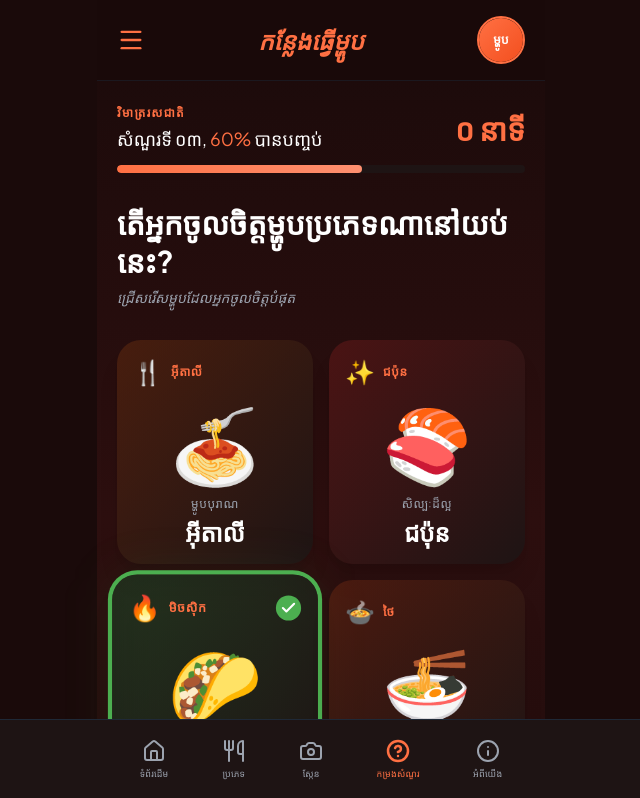
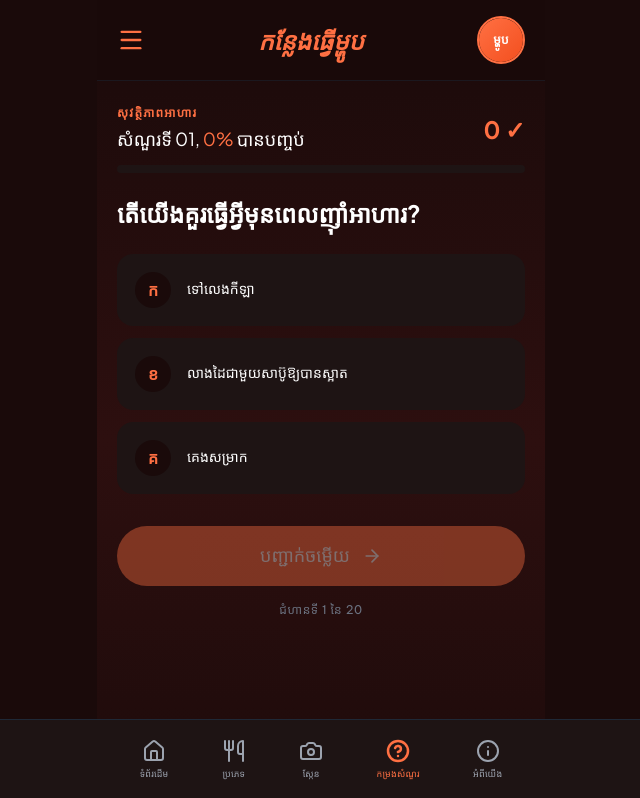
Before and after one commit to kanikachantha87-boop/sek, a Next.js app: page /quiz in a window 1280 px wide. Shown: the top 798 px of the page, without its empty margins (319-959 px from the left). Built offline with nearby package versions, Linux system fonts and the light colour scheme.

Commit message:
feat: add 20 food safety quiz questions

```diff
--- a/app/quiz/page.tsx
+++ b/app/quiz/page.tsx
@@ -2,65 +2,214 @@
 
 import { useState } from 'react'
 import Header from '@/components/Header'
-import { ArrowRight, Check } from 'lucide-react'
+import { ArrowRight, Check, X } from 'lucide-react'
 
-const cuisines = [
+const questions = [
   {
-    id: 'italian',
-    name: 'អ៊ីតាលី',
-    tag: 'អ៊ីតាលី',
-    subtitle: 'ម្ហូបបុរាណ',
-    image: '🍝',
-    gradient: 'from-amber-900/40 to-dark-card',
+    id: 1,
+    question: 'តើយើងគួរធ្វើអ្វីមុនពេលញ៉ាំអាហារ?',
+    options: ['ទៅលេងកីឡា', 'លាងដៃជាមួយសាប៊ូឱ្យបានស្អាត', 'គេងសម្រាក'],
+    answer: 1,
   },
   {
-    id: 'japanese',
-    name: 'ជប៉ុន',
-    tag: 'ជប៉ុន',
-    subtitle: 'សិល្បៈដ៏ល្អ',
-    image: '🍣',
-    gradient: 'from-red-900/40 to-dark-card',
+    id: 2,
+    question: 'ប្រសិនបើប្អូនឃើញផ្លែឈើដែលមិនទាន់បានលាង តើប្អូនគួរញ៉ាំដែរឬទេ?',
+    options: ['ញ៉ាំបានភ្លាមៗ', 'ជូតជាមួយអាវ រួចញ៉ាំ', 'មិនគួរញ៉ាំទេ ត្រូវលាងជម្រះជាមួយទឹកស្អាតជាមុនសិន'],
+    answer: 2,
   },
   {
-    id: 'mexican',
-    name: 'មិចស៊ិក',
-    tag: 'មិចស៊ិក',
-    subtitle: 'ហឹរ និងក្លាំង',
-    image: '🌮',
-    gradient: 'from-green-900/40 to-dark-card',
+    id: 3,
+    question: 'តើភេសជ្ជៈប្រភេទណាដែលល្អបំផុតសម្រាប់សុខភាពកុមារ?',
+    options: ['ទឹកក្រូចកំប៉ុងដែលមានជាតិស្ករច្រើន', 'ទឹកស្អាត ឬទឹកឆ្អិន', 'ភេសជ្ជៈប៉ូវកម្លាំង'],
+    answer: 1,
   },
   {
-    id: 'thai',
-    name: 'ថៃ',
-    tag: 'ថៃ',
-    subtitle: 'ស្មើភាពប្លែក',
-    image: '🍜',
-    gradient: 'from-orange-900/40 to-dark-card',
+    id: 4,
+    question: 'ប្រសិនបើនំបុ័ងមានដុះផ្សិតពណ៌ខៀវ ឬខ្មៅ តើប្អូនគួរធ្វើដូចម្តេច?',
+    options: ['កាត់កន្លែងមានផ្សិតចេញ រួចញ៉ាំ', 'យកទៅលាងទឹក រួចញ៉ាំ', 'បោះវាចោល ព្រោះវាមានមេរោគ និងគ្រោះថ្នាក់'],
+    answer: 2,
+  },
+  {
+    id: 5,
+    question: 'តើយើងគួរទុកអាហារឆ្អិននៅកន្លែងណាដើម្បីកុំឱ្យឆាប់ខូច?',
+    options: ['ទុកចោលលើតុដែលមានរុយរោម', 'គ្របឱ្យជិត ឬដាក់ក្នុងទូទឹកកក', 'ដាក់ហាលថ្ងៃ'],
+    answer: 1,
+  },
+  {
+    id: 6,
+    question: 'តើអាហារប្រភេទណាដែលជួយឱ្យរាងកាយលូតលាស់ និងរឹងមាំ?',
+    options: ['បន្លែ ត្រី សាច់ និងស៊ុត', 'ស្ករគ្រាប់ និងស្ករសូកូឡា', 'នំកញ្ចប់ដែលមានជាតិប្រៃខ្លាំង'],
+    answer: 0,
+  },
+  {
+    id: 7,
+    question: 'ប្រសិនបើប្អូនទិញនំកំប៉ុង តើប្អូនត្រូវពិនិត្យមើលអ្វីមុនគេ?',
+    options: ['ពណ៌របស់កំប៉ុង', 'កាលបរិច្ឆេទឈប់ប្រើ (Expiry Date)', 'រូបភាពនៅលើសំបក'],
+    answer: 1,
+  },
+  {
+    id: 8,
+    question: 'តើការញ៉ាំអាហារដែលមានរុយរោមអាចបណ្តាលឱ្យមានបញ្ហាអ្វី?',
+    options: ['ធ្វើឱ្យរឹងមាំ', 'ឈឺពោះ និងរាគរូស', 'ជួយឱ្យគេងលក់ស្រួល'],
+    answer: 1,
+  },
+  {
+    id: 9,
+    question: 'ហេតុអ្វីបានជាយើងមិនគួរញ៉ាំនំកញ្ចប់ ឬអាហារប្រៃខ្លាំងពេក?',
+    options: ['ព្រោះវាធ្វើឱ្យខូចតម្រងនោម និងសុខភាព', 'ព្រោះវាមានតម្លៃថោក', 'ព្រោះវាមានពណ៌ស្អាត'],
+    answer: 0,
+  },
+  {
+    id: 10,
+    question: 'តើប្អូនគួរញ៉ាំអាហារពេលព្រឹកដែរឬទេ?',
+    options: ['មិនបាច់ទេ ញ៉ាំតែពេលថ្ងៃត្រង់បានហើយ', 'គួរញ៉ាំ ព្រោះវាផ្តល់ថាមពលសម្រាប់ការសិក្សា និងលេង', 'ញ៉ាំតែពេលឃ្លានខ្លាំង'],
+    answer: 1,
+  },
+  {
+    id: 11,
+    question: 'តើប្អូនគួរប្រើស្លាបព្រារួមគ្នាជាមួយអ្នកដទៃដែរឬទេ?',
+    options: ['ប្រើបាន មិនអីទេ', 'មិនគួរទេ ដើម្បីការពារការឆ្លងមេរោគ', 'ប្រើបាន បើជាមិត្តភក្តិជិតស្និទ្ធ'],
+    answer: 1,
+  },
+  {
+    id: 12,
+    question: 'នៅពេលប្អូនញ៉ាំស្ករគ្រាប់ច្រើនពេក តើមានផលប៉ះពាល់អ្វីដល់ធ្មេញ?',
+    options: ['ធ្វើឱ្យធ្មេញស្អាត', 'ធ្វើឱ្យធ្មេញរឹងមាំ', 'ធ្វើឱ្យធ្មេញពុក និងឈឺធ្មេញ'],
+    answer: 2,
+  },
+  {
+    id: 13,
+    question: 'តើបន្លែពណ៌បៃតងផ្តល់អត្ថប្រយោជន៍អ្វីខ្លះ?',
+    options: ['ផ្តល់វីតាមីន និងជួយដល់ការរំលាយអាហារ', 'ធ្វើឱ្យងងុយគេង', 'មិនមានប្រយោជន៍អ្វីទេ'],
+    answer: 0,
+  },
+  {
+    id: 14,
+    question: 'ប្រសិនបើអាហារធុំក្លិនផ្អូម ឬប្លែក តើប្អូនគួរញ៉ាំដែរឬទេ?',
+    options: ['ញ៉ាំបន្តិចបន្តួចមិនអីទេ', 'មិនត្រូវញ៉ាំដាច់ខាត', 'យកទៅកំដៅ រួចញ៉ាំ'],
+    answer: 1,
+  },
+  {
+    id: 15,
+    question: 'តើការញ៉ាំចំណីអាហារនៅតាមចិញ្ចើមថ្នល់ដែលមានដីហុយខ្លាំង ល្អដែរឬទេ?',
+    options: ['ល្អ ព្រោះវាមានរសជាតិឆ្ងាញ់', 'មិនល្អទេ ព្រោះវាមានមេរោគ និងដីកខ្វក់', 'ល្អ ព្រោះវាមានតម្លៃថោក'],
+    answer: 1,
+  },
+  {
+    id: 16,
+    question: 'មុននឹងញ៉ាំបន្លែស្រស់ តើយើងគួរធ្វើដូចម្តេច?',
+    options: ['ដាក់ហាលថ្ងៃឱ្យស្រពោន', 'លាងសម្អាតជាមួយទឹកស្អាតច្រើនដង', 'ញ៉ាំភ្លាមៗដើម្បីបានវីតាមីន'],
+    answer: 1,
+  },
+  {
+    id: 17,
+    question: 'តើអាហារដែលមានពណ៌ឆើតឆាយពេក (ដាក់ល័ក្ខ) ល្អសម្រាប់កុមារដែរឬទេ?',
+    options: ['ល្អ ព្រោះវាស្អាត', 'មិនល្អទេ ព្រោះវាអាចមានសារធាតុគីមីគ្រោះថ្នាក់', 'ញ៉ាំកាន់តែច្រើន កាន់តែល្អ'],
+    answer: 1,
+  },
+  {
+    id: 18,
+    question: 'ហេតុអ្វីយើងត្រូវញ៉ាំអាហារឆ្អិនល្អ?',
+    options: ['ដើម្បីឱ្យមានរសជាតិផ្អែម', 'ដើម្បីសម្លាប់មេរោគ និងព្រូន ដែលមានក្នុងសាច់ឆៅ', 'ដើម្បីឱ្យអាហារមានពណ៌ស្អាត'],
+    answer: 1,
+  },
+  {
+    id: 19,
+    question: 'បើប្អូនជ្រុះនំទៅលើដី តើប្អូនគួររើសមកញ៉ាំវិញដែរឬទេ?',
+    options: ['រើសមកផ្លុំ រួចញ៉ាំបន្ត', 'មិនគួរបរិភោគទេ ព្រោះវាប្រឡាក់មេរោគនៅលើដី', 'យកទៅលាងទឹក រួចញ៉ាំ'],
+    answer: 1,
+  },
+  {
+    id: 20,
+    question: 'តើការញ៉ាំផ្លែឈើស្រស់ជារៀងរាល់ថ្ងៃល្អដែរឬទេ?',
+    options: ['ល្អណាស់ ព្រោះវាផ្តល់វីតាមីន និងជួយឱ្យស្បែកស្អាត', 'មិនល្អទេ នាំឱ្យឆ្អែតពេក', 'ញ៉ាំតែពេលមានកម្មវិធីជប់លៀងបានហើយ'],
+    answer: 0,
   },
 ]
 
+const optionLabels = ['ក', 'ខ', 'គ']
+
 export default function QuizPage() {
-  const [selected, setSelected] = useState<string>('mexican')
-  const progress = 60
+  const [current, setCurrent] = useState(0)
+  const [selected, setSelected] = useState<number | null>(null)
+  const [submitted, setSubmitted] = useState(false)
+  const [score, setScore] = useState(0)
+  const [finished, setFinished] = useState(false)
+
+  const q = questions[current]
+  const progress = Math.round(((current) / questions.length) * 100)
+
+  function handleSelect(i: number) {
+    if (!submitted) setSelected(i)
+  }
+
+  function handleNext() {
+    if (selected === null) return
+    const correct = selected === q.answer
+    if (!submitted) {
+      setSubmitted(true)
+      if (correct) setScore((s) => s + 1)
+      return
+    }
+    if (current + 1 >= questions.length) {
+      setFinished(true)
+    } else {
+      setCurrent((c) => c + 1)
+      setSelected(null)
+      setSubmitted(false)
+    }
+  }
+
+  function handleRestart() {
+    setCurrent(0)
+    setSelected(null)
+    setSubmitted(false)
+    setScore(0)
+    setFinished(false)
+  }
+
+  if (finished) {
+    return (
+      <div className="min-h-screen">
+        <Header />
+        <main className="px-5 py-10 flex flex-col items-center justify-center text-center">
+          <div className="text-8xl mb-6">🏆</div>
+          <p className="text-coral text-xs tracking-widest font-body font-bold mb-2">លទ្ធផល</p>
+          <h2 className="text-4xl font-headline font-bold mb-2">
+            {score} / {questions.length}
+          </h2>
+          <p className="text-gray-400 font-body text-sm mb-8">
+            {score >= 16 ? 'អស្ចារ្យណាស់! 🎉' : score >= 10 ? 'ល្អ! បន្តព្យាយាម 💪' : 'ព្យាយាមម្តងទៀត 📚'}
+          </p>
+          <button onClick={handleRestart} className="btn-primary px-10 py-4 text-lg font-headline font-bold">
+            ចាប់ផ្តើមម្តងទៀត
+          </button>
+        </main>
+      </div>
+    )
+  }
 
   return (
     <div className="min-h-screen">
       <Header />
 
-      <main className="px-5 py-6">
+      <main className="px-5 py-6 pb-24">
         {/* ការវឌ្ឍន៍ */}
-        <div className="mb-8">
+        <div className="mb-6">
           <div className="flex items-center justify-between mb-3">
             <div>
               <p className="text-coral text-xs tracking-widest font-body font-bold mb-1">
-                វិមាត្ររសជាតិ
+                សុវត្ថិភាពអាហារ
               </p>
               <p className="text-lg font-headline">
-                សំណួរទី ០៣, <span className="text-coral">{progress}%</span> បានបញ្ចប់
+                សំណួរទី {String(current + 1).padStart(2, '0')},{' '}
+                <span className="text-coral">{progress}%</span> បានបញ្ចប់
               </p>
             </div>
             <div className="text-right">
-              <div className="text-3xl font-headline font-bold text-coral">០ នាទី</div>
+              <div className="text-2xl font-headline font-bold text-coral">
+                {score} ✓
+              </div>
             </div>
           </div>
           <div className="w-full h-2 bg-dark-card rounded-full overflow-hidden">
@@ -72,79 +221,57 @@ export default function QuizPage() {
         </div>
 
         {/* សំណួរ */}
-        <div className="mb-8">
-          <h2 className="text-3xl font-headline font-bold mb-2 leading-tight">
-            តើអ្នកចូលចិត្តម្ហូបប្រភេទណានៅយប់នេះ?
+        <div className="mb-6">
+          <h2 className="text-2xl font-headline font-bold leading-snug">
+            {q.question}
           </h2>
-          <p className="text-gray-400 text-sm font-body italic">
-            ជ្រើសរើសម្ហូបដែលអ្នកចូលចិត្តបំផុត
-          </p>
         </div>
 
         {/* ជម្រើស */}
-        <div className="grid grid-cols-2 gap-4 mb-8">
-          {cuisines.map((cuisine) => {
-            const isSelected = selected === cuisine.id
+        <div className="space-y-3 mb-8">
+          {q.options.map((opt, i) => {
+            let style = 'bg-dark-card border-2 border-transparent'
+            if (submitted) {
+              if (i === q.answer) style = 'bg-green-900/40 border-2 border-green-500'
+              else if (i === selected) style = 'bg-red-900/40 border-2 border-red-500'
+              else style = 'bg-dark-card border-2 border-transparent opacity-50'
+            } else if (selected === i) {
+              style = 'bg-coral/20 border-2 border-coral'
+            }
 
             return (
               <button
-                key={cuisine.id}
-                onClick={() => setSelected(cuisine.id)}
-                className={`relative group ${isSelected ? 'scale-105' : 'hover:scale-102'} transition-transform duration-200`}
+                key={i}
+                onClick={() => handleSelect(i)}
+                className={`w-full ${style} rounded-2xl p-4 flex items-center gap-4 transition-all text-left`}
               >
-                <div className={`
-                  rounded-3xl overflow-hidden shadow-xl
-                  ${isSelected ? 'ring-4 ring-tertiary' : 'ring-2 ring-transparent hover:ring-gray-700'}
-                  transition-all duration-200
-                `}>
-                  <div className={`relative h-56 bg-gradient-to-br ${cuisine.gradient} p-4 flex flex-col`}>
-                    <div className="flex items-center justify-between mb-2">
-                      <div className="flex items-center gap-2">
-                        <span className="text-2xl">
-                          {cuisine.id === 'italian' ? '🍴' : cuisine.id === 'japanese' ? '✨' : cuisine.id === 'mexican' ? '🔥' : '🍲'}
-                        </span>
-                        <span className="text-coral text-xs font-body font-bold tracking-wider">
-                          {cuisine.tag}
-                        </span>
-                      </div>
-                      {isSelected && (
-                        <div className="w-6 h-6 bg-tertiary rounded-full flex items-center justify-center">
-                          <Check className="w-4 h-4 text-white" strokeWidth={3} />
-                        </div>
-                      )}
-                    </div>
-
-                    <div className="flex-1 flex items-center justify-center text-7xl my-2">
-                      {cuisine.image}
-                    </div>
-
-                    <div className="mt-auto">
-                      <p className="text-gray-400 text-xs font-body tracking-wider mb-1">
-                        {cuisine.subtitle}
-                      </p>
-                      <h3 className="text-2xl font-headline font-bold">
-                        {cuisine.name}
-                      </h3>
-                    </div>
-                  </div>
-                </div>
-
-                {isSelected && (
-                  <div className="absolute inset-0 bg-tertiary/10 rounded-3xl blur-xl -z-10" />
+                <span className="w-9 h-9 rounded-full bg-dark flex items-center justify-center font-headline font-bold text-coral flex-shrink-0">
+                  {optionLabels[i]}
+                </span>
+                <span className="font-body text-sm leading-snug">{opt}</span>
+                {submitted && i === q.answer && (
+                  <Check className="w-5 h-5 text-green-400 ml-auto flex-shrink-0" />
+                )}
+                {submitted && i === selected && i !== q.answer && (
+                  <X className="w-5 h-5 text-red-400 ml-auto flex-shrink-0" />
                 )}
               </button>
             )
           })}
         </div>
 
-        {/* ប៊ូតុងបន្ទាប់ */}
-        <button className="w-full btn-primary flex items-center justify-center gap-3 text-lg">
-          <span>ជំហានបន្ទាប់</span>
+        {/* ប៊ូតុង */}
+        <button
+          onClick={handleNext}
+          disabled={selected === null}
+          className="w-full btn-primary flex items-center justify-center gap-3 text-lg disabled:opacity-40"
+        >
+          <span>{submitted ? (current + 1 >= questions.length ? 'មើលលទ្ធផល' : 'សំណួរបន្ទាប់') : 'បញ្ជាក់ចម្លើយ'}</span>
           <ArrowRight className="w-5 h-5" />
         </button>
 
-        <p className="text-center text-gray-500 text-xs font-body tracking-wider mt-6">
-          ជំហានទី ៣ នៃ ៥ • បន្តដំណើរ
+        <p className="text-center text-gray-500 text-xs font-body tracking-wider mt-4">
+          ជំហានទី {current + 1} នៃ {questions.length}
         </p>
       </main>
     </div>
```
Also changed, not shown: app/type/page.tsx (+11 -16 lines).
